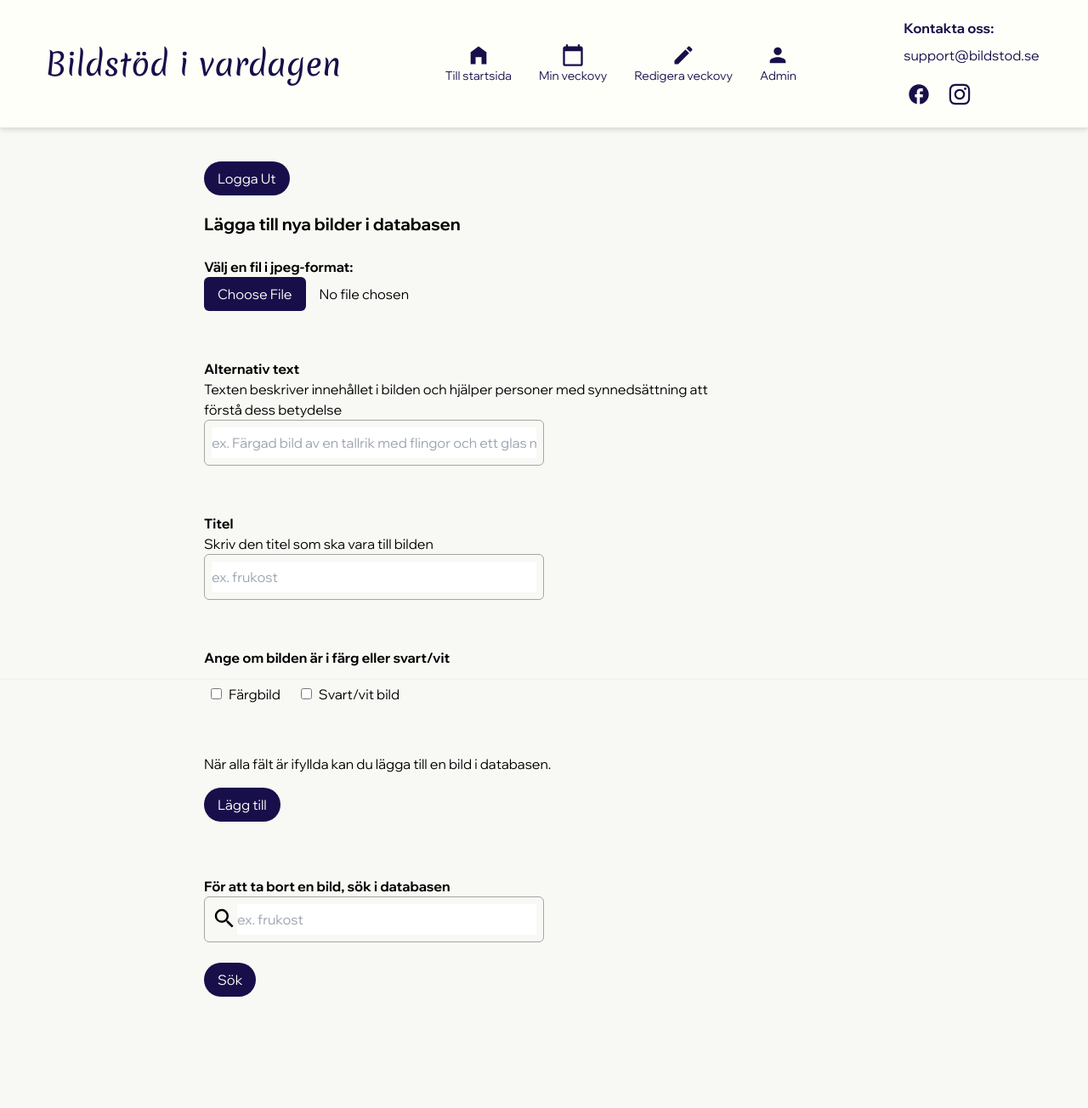
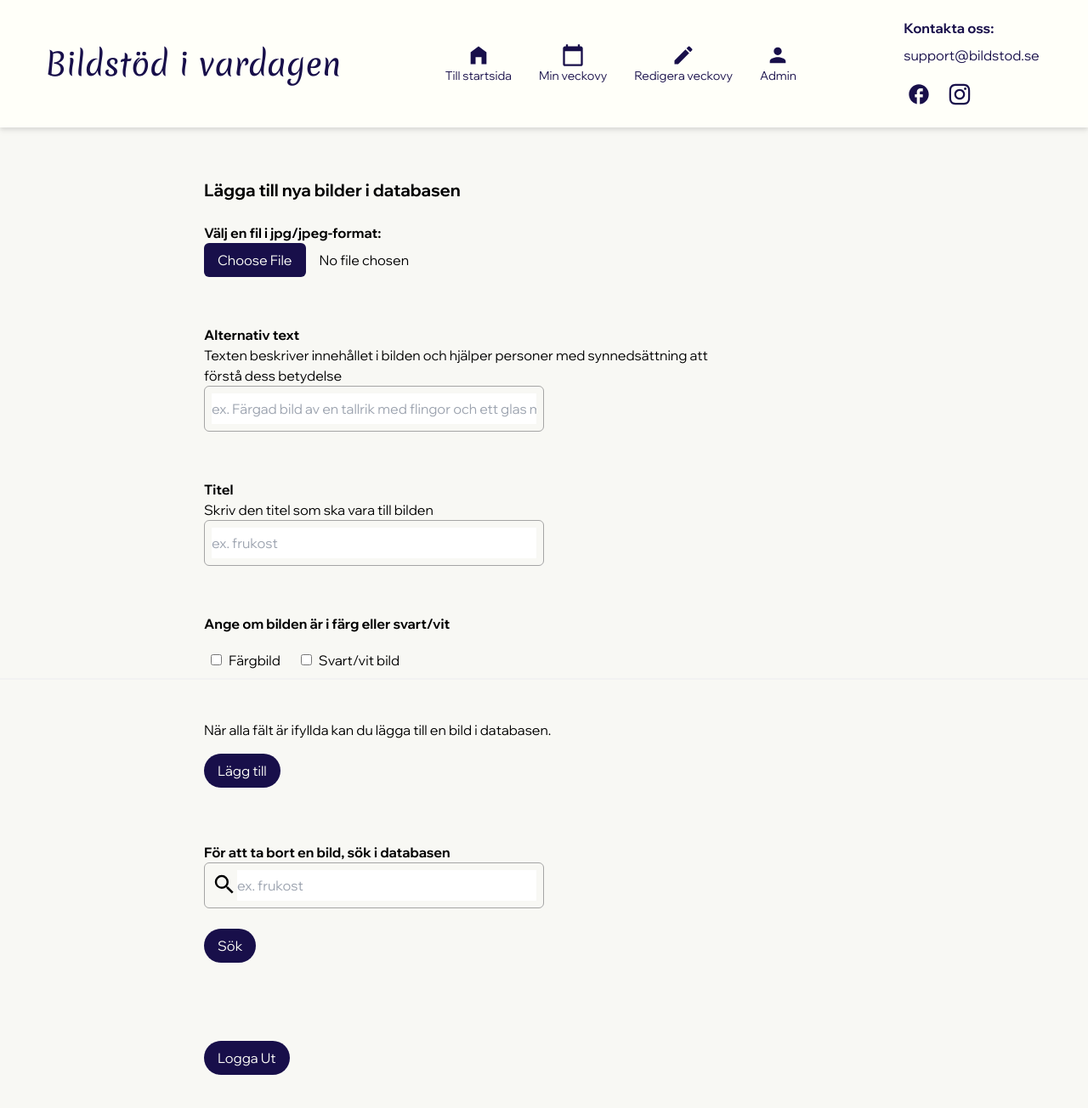
Before and after one commit to QueAnkan/graduation-project, a React (Vite) app: page /admin in a window 1280 px wide. Shown: the top 1304 px of the page at 85% size. Built offline with nearby package versions, Linux system fonts and the light colour scheme.

Commit message:
added style on delete cards and cleaned up code.

```diff
--- a/src/components/SearchOverlay.jsx
+++ b/src/components/SearchOverlay.jsx
@@ -87,9 +87,10 @@ const SearchOverlay = ({isSearchOpen, handleCloseSearch, handleImageSelected, vi
 					 	<ul className="max-w-xl p-4 sm:flex flex-cols">
 							{matchingImages.length > 0 ? (
 								matchingImages.map((image) => (
-								<li key={image.imageId} onClick={() => handleImageClick(image)} className="max-w-60 bg-lightwhite m-3 rounded-md cursor-pointer">
+									<li className="max-w-60 bg-lightwhite m-3 rounded-md cursor-pointer"
+									key={image.imageId} onClick={() => handleImageClick(image)} >
 									<img src={image.imageUrl} alt={image.alt} />
-									<h3 className="text-center font-bold bg-white">{image.title}</h3>
+										<h3 className="text-center font-bold bg-white">{image.title}</h3>
 								</li>
 
 								))
--- a/src/routes/Admin.jsx
+++ b/src/routes/Admin.jsx
@@ -21,7 +21,6 @@ const Admin = () => {
 	const [hasSearched, setHasSearched] =useState(false)
 	const [titleIsDirty, setTitleIsDirty] = useState(false)
 	const [altIsDirty, setAltIsDirty] = useState(false)
-	// const [imageIsDirty, setImageIsDirty] =useState(false)
 
 	const [titleIsValid, titleErrorMessage] = isTitleValid(title)
 	const [altIsValid, altErrorMessage] = isAltValid(alt)
@@ -40,10 +39,6 @@ const Admin = () => {
 	}, [uploadSuccess])
 
 	const handleSubmit = async (event) => {
-
-
-
-
 		event.preventDefault();
 		try {
 			if (!image){
@@ -63,8 +58,6 @@ const Admin = () => {
 				setColorErrorMessage("Vänligen välj om bilden är i färg eller svartvitt.")
 				return
 			}
-
-
 			await putNewImage(alt, color, image, title);
 			setUploadSuccess(true);
 		}catch (error) {
@@ -104,14 +97,13 @@ const Admin = () => {
 
 		<section className="mt-10 flex flex-col w-full md:w-[500px] lg:w-[800px]">
 		<KeepLoggedIn />
-		<LogOut/>
 		<form>
 			<section className="mb-10">
 				<div className="flex flex-col">
 					<h1 className="font-bold mt-5 text-xl mb-6" >Lägga till nya bilder i databasen</h1>
 				</div>
 				<label htmlFor="imageFile">
-						<h2 className="font-bold">Välj en fil i jpeg-format: </h2>
+					<h2 className="font-bold">Välj en fil i jpg/jpeg-format: </h2>
 					<input
 						id="imageFile"
 						type="file"
@@ -137,10 +129,6 @@ const Admin = () => {
 					{imageErrorMessage && !image && <div className="text-red">{imageErrorMessage} </div>}
 				</div>
 			</section>
-
-
-
-
 			<section className="mb-10">
 				<label htmlFor="altText">
 					<h2  className="font-bold">Alternativ text</h2>
@@ -159,9 +147,6 @@ const Admin = () => {
 				</label>
 				<div className="h-4 pt-2 text-red"> {altIsDirty ? altErrorMessage  : ''}</div>
 			</section>
-
-
-
 			<section className="mb-10">
 				<label htmlFor="title">
 					<h2 className="font-bold">Titel</h2>
@@ -180,9 +165,6 @@ const Admin = () => {
 				</label>
 				<div className="h-4 pt-2 text-red"> {titleIsDirty ? titleErrorMessage  : ''}</div>
 			</section>
-
-
-
 			<section className="mb-16">
 					<div className="mb-4">
 						<h2 className="font-bold">Ange om bilden är i färg eller svart/vit</h2>
@@ -221,12 +203,6 @@ const Admin = () => {
 				</div>
 			</section>
 		</form>
-
-
-
-
-
-
 		<div className="flex flex-col items-start">
 			<label htmlFor="search" className="w-full">
 				<h2 className="font-bold">För att ta bort en bild, sök i databasen</h2>
@@ -245,19 +221,21 @@ const Admin = () => {
 				</div>
 			</label>
 			<div className="py-6">
-						<Button onClick={handleSearch}>Sök</Button>
+				<Button disabled={!searchString} onClick={handleSearch}>Sök</Button>
 
 				<p className="mt-4 ">{hasSearched ?"Klicka på den bilden du vill ta bort": ""}</p>
 			</div>
 			<div className="mt-5">
-					 	<ul>
+				<ul className="max-w-xl p-4 sm:flex flex-cols">
 					{matchingImages.length > 0 ? (
 						matchingImages.map((image) => (
-								<li
+							<li className="max-w-60 bg-lightwhite m-3 rounded-md"
 								key={image.imageId}>
-										<h3>{image.title}</h3>
-										<img src={image.imageUrl} alt={image.alt} />
+								<img src={image.imageUrl} alt={image.alt}
+								/>
+								<h3 className="text-center font-bold bg-white">{image.title}</h3>
 								<Button
+									className="flex items-center pt-2 mx-auto"
 									onClick={() => handleDeleteImage(image.imageId)}
 									style="transparent">
 										<p>Ta bort bild </p>
@@ -265,12 +243,12 @@ const Admin = () => {
 								</Button>
 							</li>
 						))
-							) : (
-								hasSearched ? "Inga resultat matchade sökningen" : " "
-							)}
+						) : (hasSearched ? "Inga resultat matchade sökningen" : " ")
+					}
 				</ul>
 			</div>
 		</div>
+<LogOut/>
 		</section>
 	)
 }
```
Lines whose indentation alone changed are shown as unchanged.
